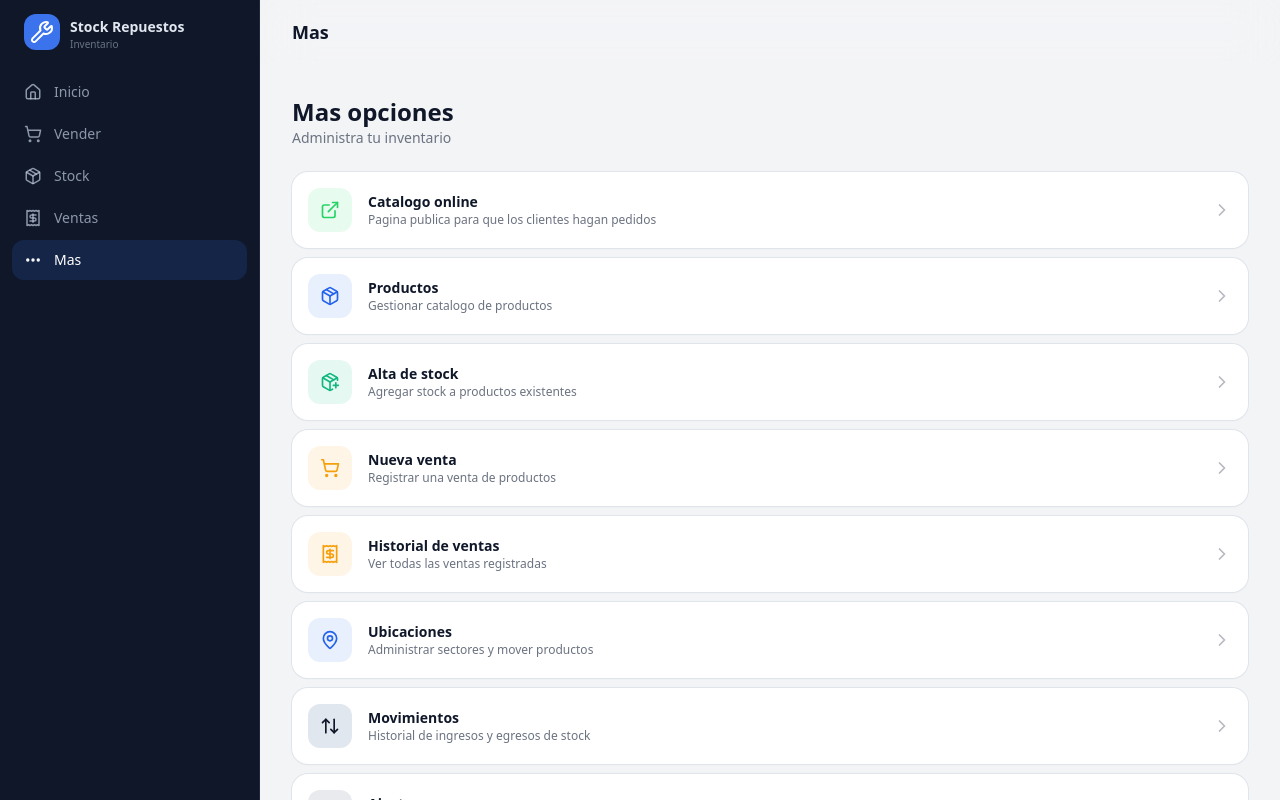
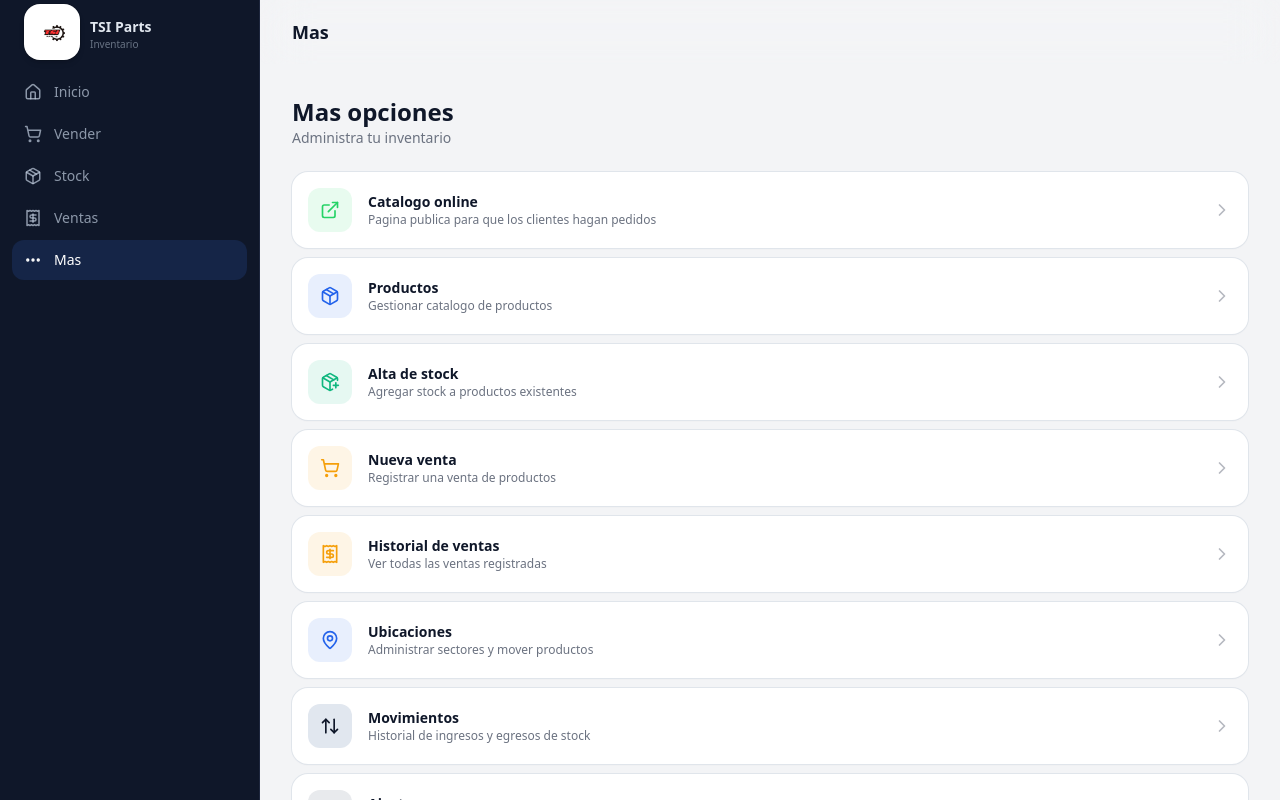
Before and after one commit to MartinCounago97/Stock-VentasRojas, a Next.js app in the folder frontend/: page /mas in a window 1280 px wide. Shown: the top 800 px of the page. Built offline with nearby package versions, Linux system fonts and the light colour scheme.

Commit message:
cambios visuales, logo, orden de listas, informacion de productos en catalogo

```diff
--- a/frontend/app/catalogo/layout.tsx
+++ b/frontend/app/catalogo/layout.tsx
@@ -1,16 +1,21 @@
-import type { Metadata, Viewport } from "next"
+import type { Metadata, Viewport } from "next";
 
 export const metadata: Metadata = {
-  title: "Catalogo - Stock Repuestos",
-  description: "Explora nuestro catalogo de repuestos para autos. Consulta disponibilidad y envia tu pedido por WhatsApp.",
-}
+  title: "Catalogo - TSI Parts",
+  description:
+    "Explora nuestro catalogo de repuestos para autos. Consulta disponibilidad y envia tu pedido por WhatsApp.",
+};
 
 export const viewport: Viewport = {
   themeColor: "#2563eb",
   width: "device-width",
   initialScale: 1,
+};
+
+export default function CatalogoLayout({
+  children,
+}: {
+  children: React.ReactNode;
+}) {
+  return <>{children}</>;
 }
-
-export default function CatalogoLayout({ children }: { children: React.ReactNode }) {
-  return <>{children}</>
-}
--- a/frontend/app/catalogo/page.tsx
+++ b/frontend/app/catalogo/page.tsx
@@ -320,12 +320,18 @@ export default function CatalogoPage() {
       <header className="sticky top-0 z-40 border-b border-border bg-card/90 backdrop-blur-xl">
         <div className="mx-auto flex h-14 max-w-5xl items-center gap-3 px-4 lg:h-16 lg:px-6">
           <div className="flex items-center gap-2.5">
-            <div className="flex h-8 w-8 items-center justify-center rounded-lg bg-primary">
-              <Wrench className="h-4 w-4 text-primary-foreground" />
+            <div className="relative h-12 w-12 sm:h-12 sm:w-12 lg:h-16 lg:w-16 overflow-hidden rounded-lg">
+              <Image
+                src="/logo-tsi.png"
+                alt="TSI Parts"
+                fill
+                className="object-contain"
+                priority
+              />
             </div>
             <div className="leading-none">
               <span className="text-sm font-bold text-foreground">
-                Stock Repuestos
+                TSI Parts
               </span>
               <span className="hidden sm:block text-[10px] text-muted-foreground leading-tight">
                 Catalogo online
@@ -405,7 +411,11 @@ export default function CatalogoPage() {
       </div>
 
       {/* Product Grid */}
-      <div className="mx-auto max-w-5xl px-4 py-4 lg:px-6 lg:py-6">
+      <div
+        className={`mx-auto max-w-5xl px-4 py-4 lg:px-6 lg:py-6 ${
+          cartCount > 0 ? "pb-28 sm:pb-6" : "pb-6"
+        }`}
+      >
         {loading ? (
           <div className="py-10 text-center text-sm text-muted-foreground">
             Cargando productos...
--- a/frontend/app/layout.tsx
+++ b/frontend/app/layout.tsx
@@ -1,17 +1,17 @@
-import type { Metadata, Viewport } from "next"
-import { Inter } from "next/font/google"
-import { Toaster } from "sonner"
-import { AppShell } from "@/components/app-shell"
+import type { Metadata, Viewport } from "next";
+import { Inter } from "next/font/google";
+import { Toaster } from "sonner";
+import { AppShell } from "@/components/app-shell";
 
-import "./globals.css"
+import "./globals.css";
 
-const _inter = Inter({ subsets: ["latin"] })
+const _inter = Inter({ subsets: ["latin"] });
 
 export const metadata: Metadata = {
-  title: "Stock Repuestos - Inventario de autopartes",
+  title: "TSI Parts - Importador de repuestos",
   description:
     "Sistema de inventario para repuestos de autos. Gestion de productos, stock y ventas.",
-}
+};
 
 export const viewport: Viewport = {
   themeColor: "#2563eb",
@@ -19,12 +19,12 @@ export const viewport: Viewport = {
   initialScale: 1,
   maximumScale: 1,
   userScalable: false,
-}
+};
 
 export default function RootLayout({
   children,
 }: Readonly<{
-  children: React.ReactNode
+  children: React.ReactNode;
 }>) {
   return (
     <html lang="es">
@@ -33,5 +33,5 @@ export default function RootLayout({
         <Toaster richColors position="top-center" />
       </body>
     </html>
-  )
+  );
 }
--- a/frontend/app/mas/page.tsx
+++ b/frontend/app/mas/page.tsx
@@ -1,6 +1,6 @@
-"use client"
+"use client";
 
-import Link from "next/link"
+import Link from "next/link";
 import {
   Package,
   PackagePlus,
@@ -11,7 +11,7 @@ import {
   ShoppingCart,
   MapPin,
   ExternalLink,
-} from "lucide-react"
+} from "lucide-react";
 
 const menuItems = [
   {
@@ -71,7 +71,7 @@ const menuItems = [
     description: "Configurar stock minimo y preferencias",
     color: "bg-muted text-muted-foreground",
   },
-]
+];
 
 export default function MasPage() {
   return (
@@ -88,7 +88,9 @@ export default function MasPage() {
           <Link
             key={item.href}
             href={item.href}
-            {...("external" in item && item.external ? { target: "_blank" } : {})}
+            {...("external" in item && item.external
+              ? { target: "_blank" }
+              : {})}
           >
             <div className="flex items-center gap-4 rounded-2xl bg-card p-4 shadow-sm ring-1 ring-border transition-all hover:shadow-md active:scale-[0.98]">
               <div
@@ -115,12 +117,12 @@ export default function MasPage() {
 
       <div className="rounded-2xl bg-card p-5 shadow-sm ring-1 ring-border">
         <p className="text-xs font-semibold uppercase tracking-wider text-muted-foreground mb-1">
-          Stock Repuestos
+          TSI Parts
         </p>
         <p className="text-sm text-muted-foreground">
-          Sistema de inventario para autopartes v1.0
+          Sistema de gestion de stock y ventas TSI PARTS v1.0
         </p>
       </div>
     </div>
-  )
+  );
 }
--- a/frontend/components/app-shell.tsx
+++ b/frontend/components/app-shell.tsx
@@ -1,7 +1,8 @@
-"use client"
+"use client";
 
-import Link from "next/link"
-import { usePathname } from "next/navigation"
+import Link from "next/link";
+import Image from "next/image";
+import { usePathname } from "next/navigation";
 import {
   Home,
   ShoppingCart,
@@ -9,8 +10,8 @@ import {
   Receipt,
   MoreHorizontal,
   Wrench,
-} from "lucide-react"
-import { cn } from "@/lib/utils"
+} from "lucide-react";
+import { cn } from "@/lib/utils";
 
 const navItems = [
   { href: "/", label: "Inicio", icon: Home },
@@ -18,24 +19,22 @@ const navItems = [
   { href: "/stock", label: "Stock", icon: Package },
   { href: "/ventas", label: "Ventas", icon: Receipt },
   { href: "/mas", label: "Mas", icon: MoreHorizontal },
-]
+];
 
 function NavIcon({
   item,
   isActive,
 }: {
-  item: (typeof navItems)[0]
-  isActive: boolean
+  item: (typeof navItems)[0];
+  isActive: boolean;
 }) {
-  const Icon = item.icon
+  const Icon = item.icon;
   return (
     <Link
       href={item.href}
       className={cn(
         "flex flex-col items-center gap-0.5 rounded-xl px-4 py-1.5 text-[11px] font-medium transition-all",
-        isActive
-          ? "text-primary"
-          : "text-muted-foreground active:scale-95"
+        isActive ? "text-primary" : "text-muted-foreground active:scale-95"
       )}
     >
       <div
@@ -44,23 +43,21 @@ function NavIcon({
           isActive && "bg-primary/10"
         )}
       >
-        <Icon
-          className={cn("h-[18px] w-[18px]", isActive && "stroke-[2.5]")}
-        />
+        <Icon className={cn("h-[18px] w-[18px]", isActive && "stroke-[2.5]")} />
       </div>
       <span>{item.label}</span>
     </Link>
-  )
+  );
 }
 
 function DesktopNavItem({
   item,
   isActive,
 }: {
-  item: (typeof navItems)[0]
-  isActive: boolean
+  item: (typeof navItems)[0];
+  isActive: boolean;
 }) {
-  const Icon = item.icon
+  const Icon = item.icon;
   return (
     <Link
       href={item.href}
@@ -74,33 +71,39 @@ function DesktopNavItem({
       <Icon className={cn("h-[18px] w-[18px]", isActive && "stroke-[2.5]")} />
       <span>{item.label}</span>
     </Link>
-  )
+  );
 }
 
 export function AppShell({ children }: { children: React.ReactNode }) {
-  const pathname = usePathname()
+  const pathname = usePathname();
 
   // Public catalog page has its own standalone layout
   if (pathname.startsWith("/catalogo")) {
-    return <>{children}</>
+    return <>{children}</>;
   }
 
   const isActive = (href: string) => {
-    if (href === "/") return pathname === "/"
-    return pathname.startsWith(href)
-  }
+    if (href === "/") return pathname === "/";
+    return pathname.startsWith(href);
+  };
 
   return (
     <div className="flex min-h-screen flex-col bg-background lg:flex-row">
       {/* Desktop Sidebar */}
       <aside className="hidden lg:flex lg:w-[260px] lg:shrink-0 lg:flex-col lg:border-r lg:border-sidebar-border lg:bg-sidebar">
         <div className="flex h-16 items-center gap-2.5 px-6">
-          <div className="flex h-9 w-9 items-center justify-center rounded-xl bg-sidebar-primary">
-            <Wrench className="h-4.5 w-4.5 text-sidebar-primary-foreground" />
+          <div className="relative h-14 w-14 overflow-hidden rounded-2xl bg-white shadow-md ring-1 ring-black/10">
+            <Image
+              src="/logo-tsi.png"
+              alt="TSI Parts"
+              fill
+              className="object-contain p-2"
+              priority
+            />
           </div>
           <div>
             <span className="text-sm font-bold text-sidebar-accent-foreground leading-none">
-              Stock Repuestos
+              TSI Parts
             </span>
             <span className="block text-[10px] text-sidebar-foreground/50 leading-tight">
               Inventario
@@ -138,17 +141,22 @@ export function AppShell({ children }: { children: React.ReactNode }) {
         {/* Mobile Header */}
         <header className="sticky top-0 z-30 flex h-14 items-center gap-3 border-b border-border bg-card/80 px-4 backdrop-blur-xl lg:h-16 lg:border-none lg:bg-transparent lg:px-8">
           <div className="flex items-center gap-2.5 lg:hidden">
-            <div className="flex h-8 w-8 items-center justify-center rounded-lg bg-primary">
-              <Wrench className="h-4 w-4 text-primary-foreground" />
+            <div className="relative h-10 w-10 overflow-hidden rounded-lg">
+              <Image
+                src="/logo-tsi.png"
+                alt="TSI Parts"
+                fill
+                className="object-contain"
+                priority
+              />
             </div>
             <span className="text-[15px] font-bold text-foreground">
-              Stock Repuestos
+              TSI Parts
             </span>
           </div>
           <div className="hidden lg:block">
             <h1 className="text-lg font-semibold text-foreground">
-              {navItems.find((i) => isActive(i.href))?.label ||
-                "Stock Repuestos"}
+              {navItems.find((i) => isActive(i.href))?.label || "TSI Parts"}
             </h1>
           </div>
           <div className="ml-auto flex items-center gap-3">
@@ -165,13 +173,9 @@ export function AppShell({ children }: { children: React.ReactNode }) {
       {/* Mobile Bottom Navigation */}
       <nav className="fixed inset-x-0 bottom-0 z-30 flex items-center justify-around border-t border-border bg-card/80 pb-[env(safe-area-inset-bottom)] pt-1.5 pb-2 backdrop-blur-xl lg:hidden">
         {navItems.map((item) => (
-          <NavIcon
-            key={item.href}
-            item={item}
-            isActive={isActive(item.href)}
-          />
+          <NavIcon key={item.href} item={item} isActive={isActive(item.href)} />
         ))}
       </nav>
     </div>
-  )
+  );
 }
```
Also changed, not shown: frontend/app/stock/page.tsx (+28 -12 lines).
